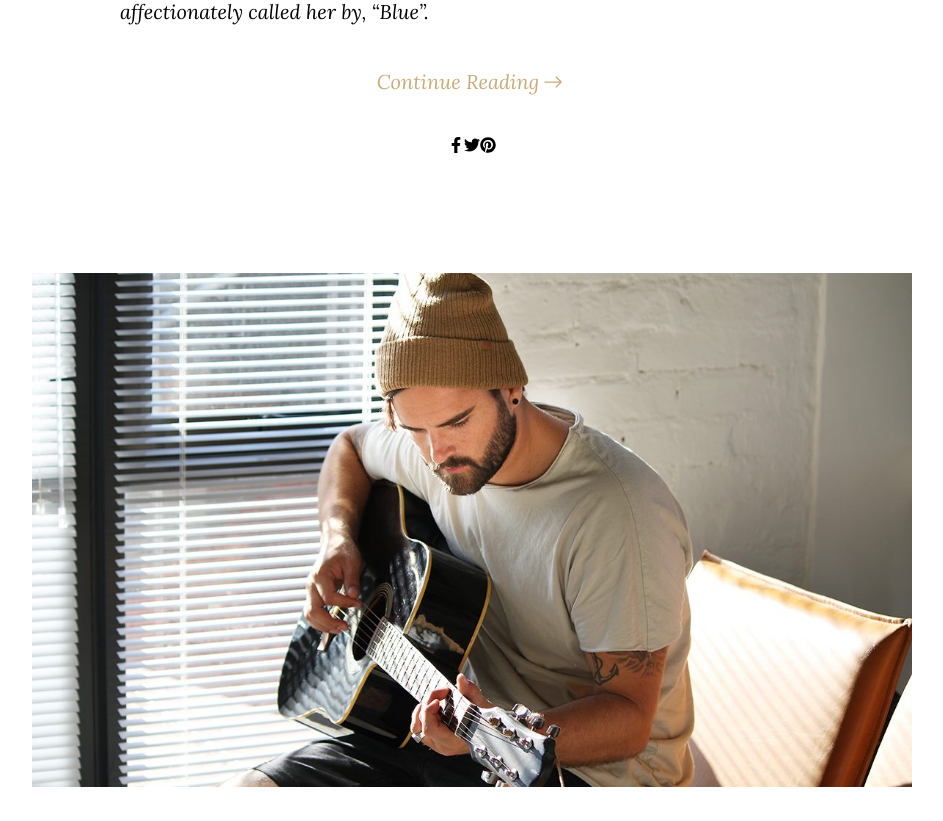
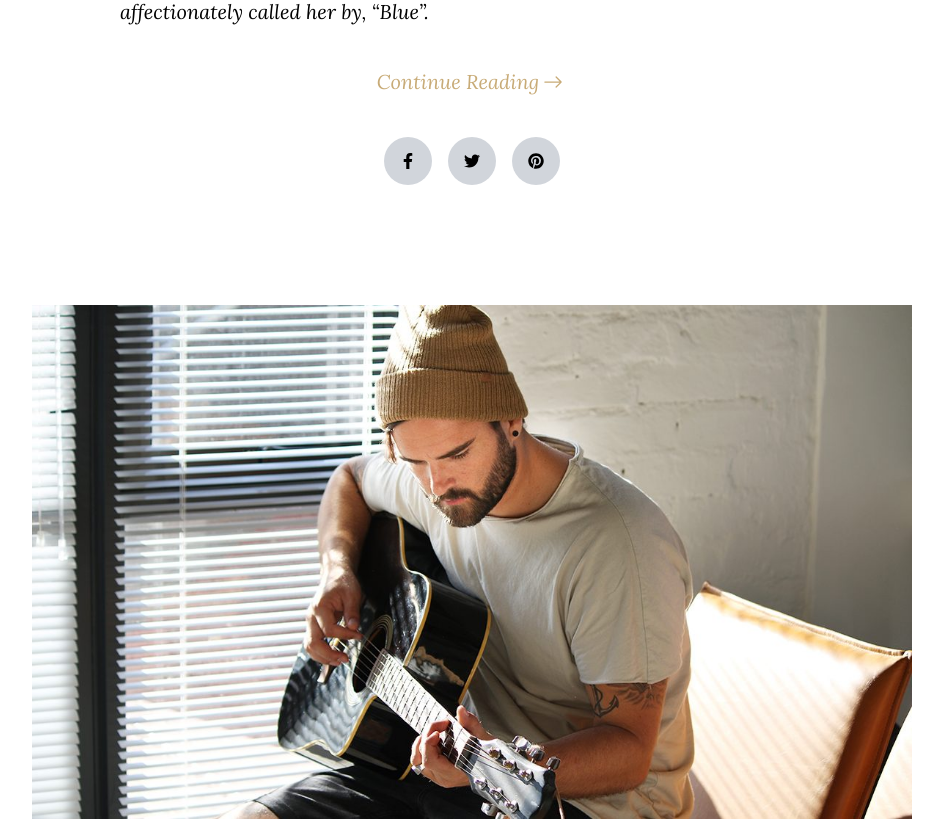
Before and after one commit to statichunt/techfeed-nextjs, a Next.js app: page / in a window 1280 px wide. Shown: the part 1600-2421 px from the top of the page, without its empty margins (168-1111 px from the left). Built offline with nearby package versions, Linux system fonts and the light colour scheme.

Commit message:
solve social icon style

```diff
--- a/component/Category.js
+++ b/component/Category.js
@@ -5,9 +5,6 @@ import Image from 'next/image'
 import Link from 'next/dist/client/link'
 
 function Category({value}) {
-    console.log(value)
-
-
     const catagories= value.map(category => category.frontmatter.category)
     // const filtered = posts.filter(({category}, index) => !ids.includes(category.frontmatter.category, index + 1))
     const filterCategory = [...new Set(catagories)]
--- a/component/Post.js
+++ b/component/Post.js
@@ -81,16 +81,42 @@ const Post = ({ value, page }) => {
 
                                 <div className="flex justify-center">
 
-                                    {
+                                    {/* {
                                         IconData.slice(0, 3).map(d => <div key={d.class} className=""
 
                                         >
-                                          <Link href={`${d.shareLink}+https://lifistyle-blog.vercel.app/${data.slug}`}>
+                                          <Link >
                                                 <a target="_blank" rel='noflow'  className={`socialLink
                                         ${d.class}`}>{d.icon}</a>
                                         </Link>
 
                                            </div>)
+                                    } */}
+
+                                    {
+                                        IconData.slice(0,3).map(i=><div key={i.shareLink} className=''>
+                                            <Link href={`${i.shareLink}+https://lifistyle-blog.vercel.app/${data.slug}`}>
+                                                <a className={` w-12
+                                                                    h-12
+                                                                    rounded-full
+                                                                    mx-2
+                                                                    bg-gray-300
+                                                                    flex
+                                                                    justify-center
+                                                                    items-center
+                                                                    cursor-pointer ${i.class=="facebook" ?
+                                                                    "hover:bg-blue-600 hover:text-linkHoverColor" :
+                                                                    i.class=="twitter"?
+                                                                    "hover:bg-blue-400 hover:text-linkHoverColor" :
+                                                                    i.class=="pinterest"?
+                                                                    "hover:bg-red-800 hover:text-linkHoverColor":undefined
+
+                                                                    }`}>
+                                                                    {i.icon}
+                                                                </a>
+                                            </Link>
+
+                                        </div>)
                                     }
                                 </div>
                             </div>
--- a/pages/[slug]/index.js
+++ b/pages/[slug]/index.js
@@ -119,7 +119,7 @@ export const getStaticPaths = async () => {
     },
   }));
 
-console.log(paths)
+
   return {
     paths,
     fallback: false,
@@ -141,7 +141,7 @@ export const getStaticProps = async ({params}) => {
   const posts = files.map((filename) => {
 
     const slug = filename.replace(".md","").replace(/ /g,"-");
-    console.log(slug)
+
 
 
     const metaDataWithFrontMatter = fs.readFileSync(
@@ -156,7 +156,7 @@ export const getStaticProps = async ({params}) => {
       frontmatter,
     };
   });
-  console.log(posts)
+
 
   const aboutFile = fs.readdirSync(path.join("About"));
   const metaDataWithFrontMatter = fs.readFileSync(
--- a/pages/category/[category]/index.js
+++ b/pages/category/[category]/index.js
@@ -6,12 +6,11 @@ const matter = require('gray-matter')
 
 
 function CategoryData({ category,posts }) {
-  console.log(posts)
 
 
   const filterByCategory = posts.filter(data => data.category == category)
 
-console.log(filterByCategory)
+
   return (
     <>
 
--- a/pages/index.js
+++ b/pages/index.js
@@ -37,7 +37,6 @@ export const getServerSideProps = async ({ query: { page = 1 } }) => {
   const pageSlugs = fs.readdirSync(directoryPath);
   const posts = pageSlugs.map((filename) => {
     const slugWspace=filename.replace('.md','')
-    console.log(slugWspace)
    const slug =slugWspace.replace(/ /g,"-")
 
 
--- a/styles/globals.css
+++ b/styles/globals.css
@@ -110,7 +110,7 @@
      border-commonColor
      cursor-pointer
 },
-.socialLink{
+.sociallink{
     @apply
     w-12
     h-12
```
Also changed, not shown: config/Data.js (deleted, +0 -40 lines), config/mobileMenu.js (deleted). Lines whose indentation alone changed are shown as unchanged.
